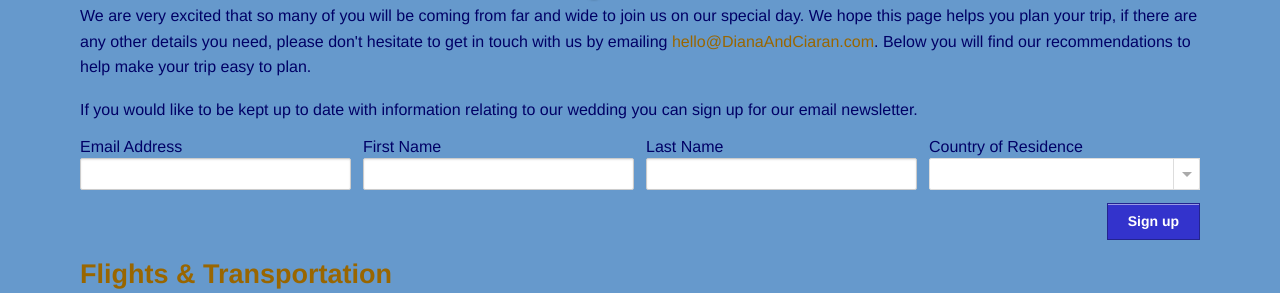
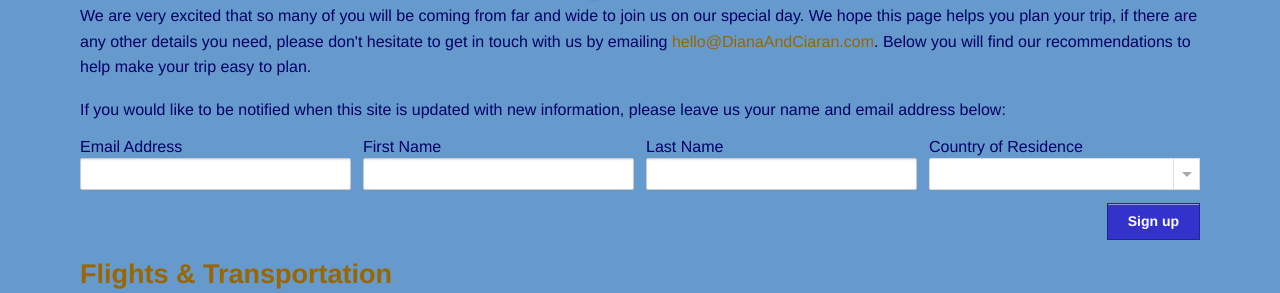
Before and after one commit to CiaranR/diana-and-ciaran, a Jekyll site: the page built from _posts/2012-12-21-Out-of-Towners.html, in a window 1280 px wide. Shown: the part 327-620 px from the top of the page. Built offline with Jekyll 4.4.1, drawn with Linux system fonts in a browser that asks for light colours; some web fonts are replaced; comment, search, counter and statistics services are not loaded.

Commit message:
updated text for newsletter

```diff
--- a/_posts/2012-12-21-Out-of-Towners.html
+++ b/_posts/2012-12-21-Out-of-Towners.html
@@ -23,7 +23,7 @@ permalink: /out-of-towners
 				Below you will find our recommendations to help make your trip easy to plan.
 				</p>
 				<p>
-				If you would like to be kept up to date with information relating to our wedding you can sign up for our email newsletter.
+				If you would like to be notified when this site is updated with new information, please leave us your name and email address below:
 				</p>
 				<!-- Begin MailChimp Signup Form -->
 				<div id="mc_embed_signup">
```
